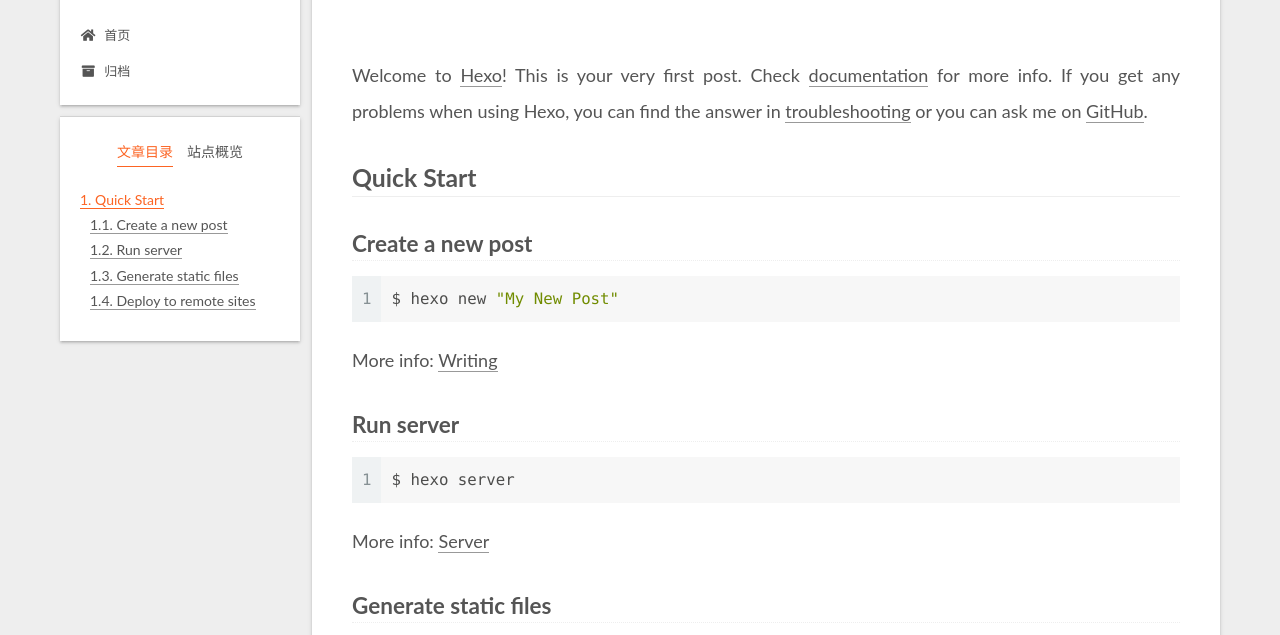
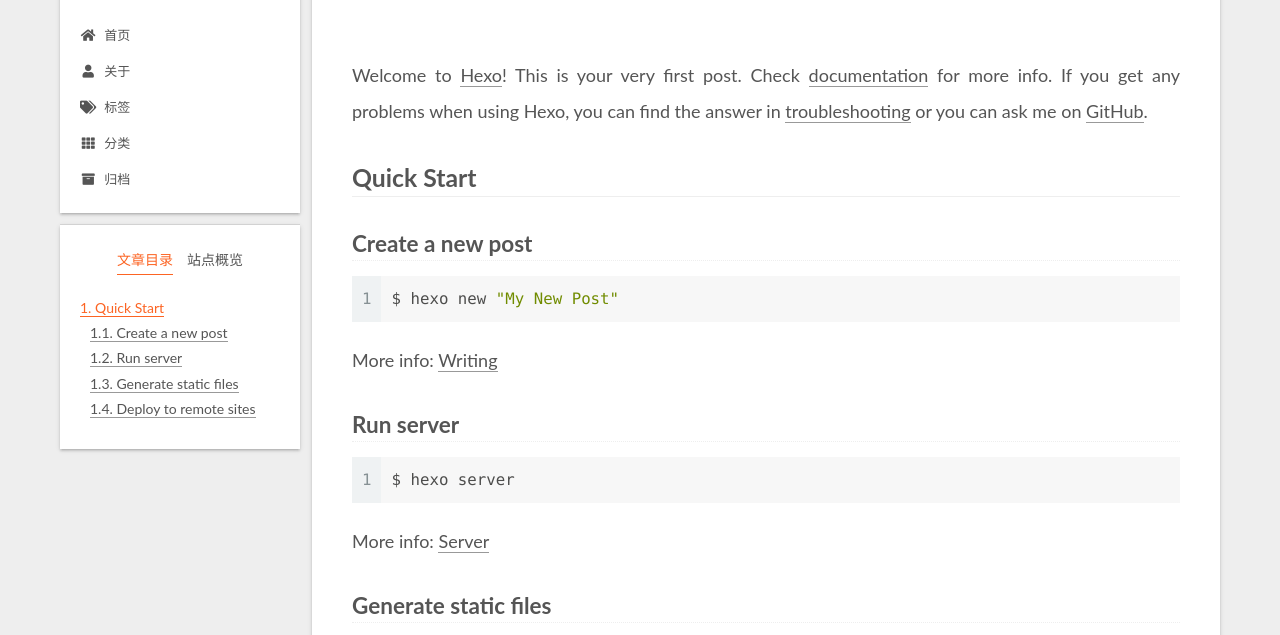
Before and after one commit to oncewawa/oncewawa.github.io, a plain HTML site: page 2021/10/19/hello-world/index.html in a window 1280 px wide. Shown: the part 117-752 px from the top of the page. Drawn offline with Linux system fonts and the light colour scheme.

Commit message:
Site updated: 2021-10-19 02:56:57

```diff
--- a/2021/10/19/hello-world/index.html
+++ b/2021/10/19/hello-world/index.html
@@ -116,6 +116,21 @@
         <li class="menu-item menu-item-home">
 
     <a href="/" rel="section"><i class="fa fa-home fa-fw"></i>首页</a>
+
+  </li>
+        <li class="menu-item menu-item-about">
+
+    <a href="/about/" rel="section"><i class="fa fa-user fa-fw"></i>关于</a>
+
+  </li>
+        <li class="menu-item menu-item-tags">
+
+    <a href="/tags/" rel="section"><i class="fa fa-tags fa-fw"></i>标签</a>
+
+  </li>
+        <li class="menu-item menu-item-categories">
+
+    <a href="/categories/" rel="section"><i class="fa fa-th fa-fw"></i>分类</a>
 
   </li>
         <li class="menu-item menu-item-archives">
--- a/css/main.css
+++ b/css/main.css
@@ -1168,7 +1168,7 @@ pre .javascript .function {
 }
 .links-of-author a::before,
 .links-of-author span.exturl::before {
-  background: #fbd24f;
+  background: #fffff2;
   border-radius: 50%;
   content: ' ';
   display: inline-block;
```
Also changed, not shown: archives/2021/10/index.html (+15 -0 lines), archives/2021/index.html (+15 -0 lines), archives/index.html (+15 -0 lines), index.html (+15 -0 lines).
